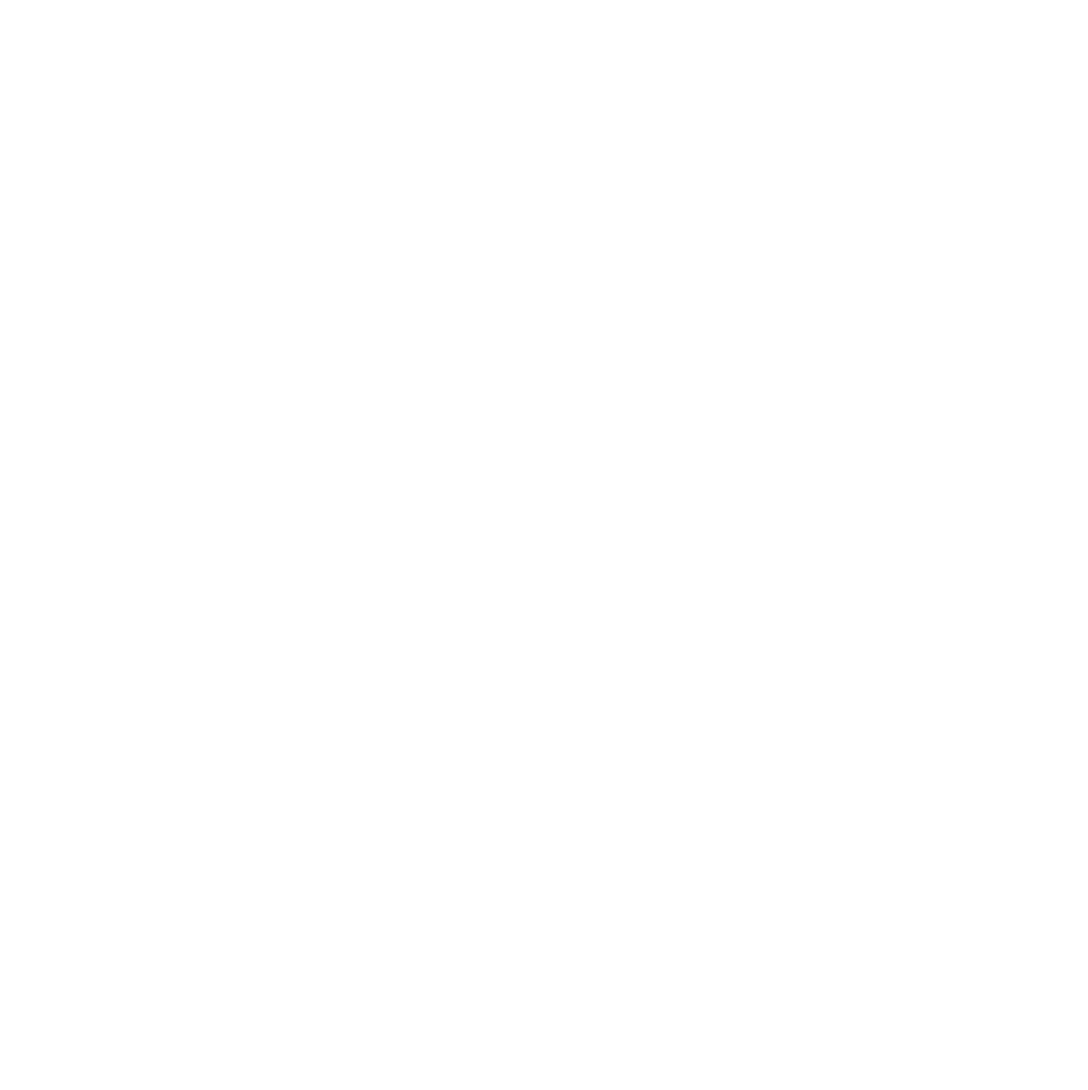
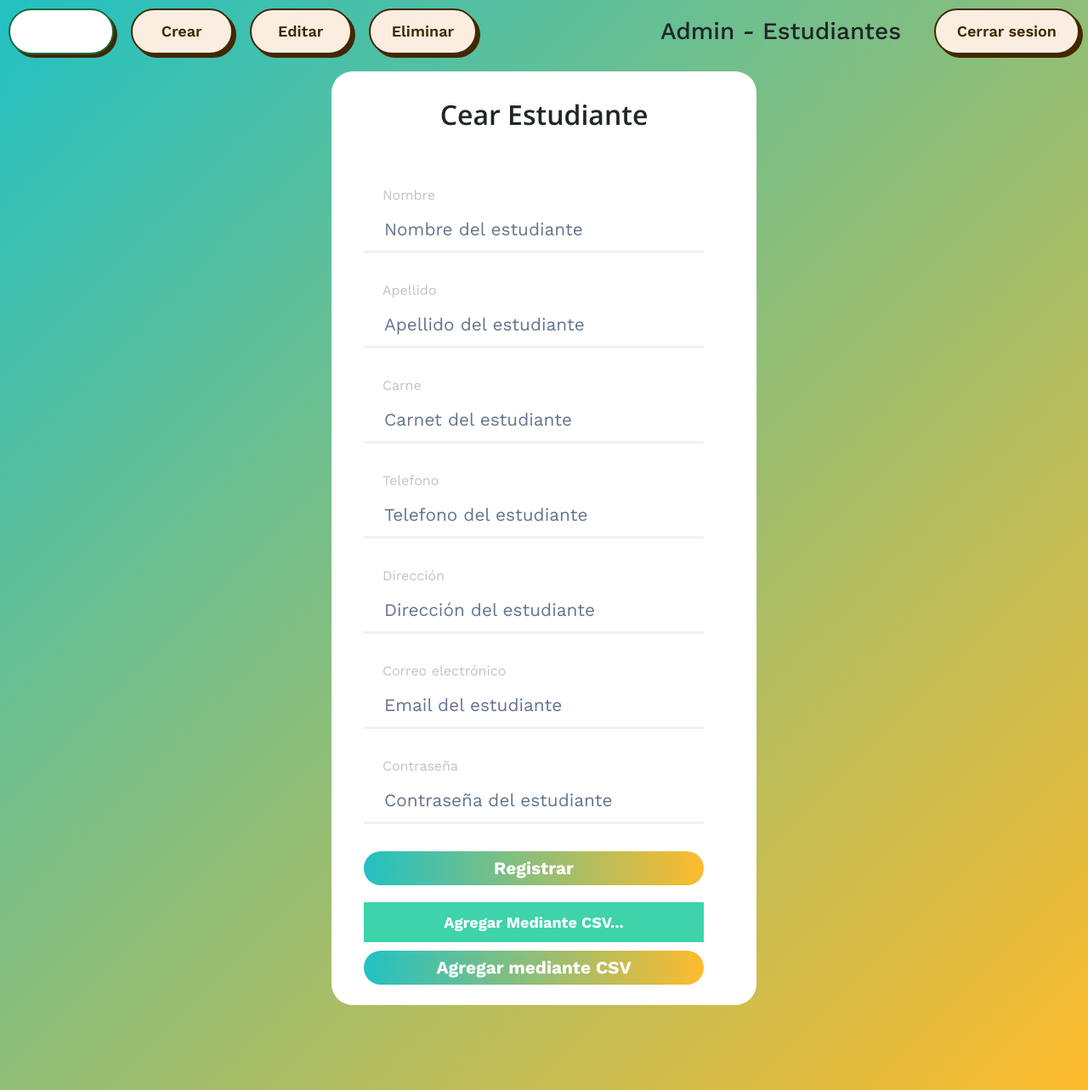
Before and after one commit to bram814/DB1-ProyectoFinal_G6, a React (Create React App) app in the folder frontend/: page /modTeacherRegistryStudent in a window 1280 px wide. Before the commit this address had no page. Shown: the whole page at 85% size. Before the commit the page ends 800 px from the top, so only its background shows below. Built offline with nearby package versions, Linux system fonts and the light colour scheme.

Commit message:
[Update] publicaciones.

```diff
--- /dev/null
+++ b/frontend/src/Screens/teacherScreens/ModTeacherRegistryStudent.js
@@ -0,0 +1,219 @@
+import React, {useState} from 'react';
+import "../css/Login.css";
+import { useForm } from '../../Hooks/useForm';
+import { AddStudent, SetCsvStudent} from '../../Api/Routes';
+import Swal from 'sweetalert2';
+import { useNavigate  } from "react-router-dom";
+
+export const ModTeacherRegistryStudent = () => {
+
+  const [fileName, setFileName] = useState("");
+  const [fileContent, setFileContent] = useState("");
+
+  const navigate = useNavigate();
+  const [ formValues, handleInputChange, reset ] = useForm(
+    {
+      name:"",
+      lastname:"",
+      carne: "",
+      phone: "",
+      direction: "",
+      email: "",
+      password: "",
+      profilePicture: "",
+
+    }
+  );
+  const {name, lastname, carne, phone, direction, email, password} = formValues;
+
+  const verifyUser = async () => {
+    if(name!==""){
+      const SendBackend = await AddStudent(name, lastname, carne, phone, direction, email, password);
+
+      await SendBackend.json();
+      if(SendBackend.status === 200){
+        Swal.fire(
+          'Exito',
+          'Se ha registrado el nuevo estudiante',
+          'success'
+        );
+      } else {
+        Swal.fire({
+          icon: 'error',
+          title: 'Oops...',
+          text: 'Ha habido un error al ingresar al estudiante',
+        });
+      }
+      reset();
+    }
+  };
+
+  const readFile = (e) => {
+    try{
+      const file = e.target.files[0];
+      const reader = new FileReader();
+      reader.readAsText(file);
+      reader.onload = () => {
+          setFileName(file.name);
+          setFileContent(reader.result)
+
+          Swal.fire(
+            'Exito',
+            "Csv Cargado",
+            'success'
+          );
+      }
+  }catch(error){
+
+      Swal.fire({
+        icon: 'error',
+        title: 'Oops...',
+        text: error,
+      });
+
+  }
+}
+
+  const bulkLoad = async () => {
+
+    const SendBackend = await SetCsvStudent(fileName, fileContent);
+    const result =  await SendBackend.json();
+
+    if (SendBackend.status === 200){
+      Swal.fire(
+        'Exito',
+        result,
+        'success'
+      );
+    } else {
+      Swal.fire({
+        icon: 'error',
+        title: 'Oops...',
+        text: result,
+      });
+    }
+
+    reset();
+  };
+
+  return (
+    <div>
+      <button className="btn btn-success button-74 animate__animated animate__fadeInTopLeft"  onClick={() => navigate("/teacherPublications")}>
+        Teacher
+      </button>
+      <button onClick={() => navigate("/registryStudent")} className="btn btn-success button-74 animate__animated animate__fadeInTopLeft">
+        Crear
+      </button>
+      <button onClick={() => navigate("/updateStudent")} className="btn btn-success button-74 animate__animated animate__fadeInTopLeft">
+        Editar
+      </button>
+      <button onClick={() => navigate("/deleteStudent")} className="btn btn-success button-74 animate__animated animate__fadeInTopLeft">
+        Eliminar
+      </button>
+      <button onClick={() => navigate("/login")} className="btn btn-success button-75 animate__animated animate__fadeInTopLeft">
+        Cerrar sesion
+      </button>
+      <h3 className="userTeacher animate__animated animate__fadeInTopLeft">
+          Admin - Estudiantes
+      </h3>
+      <div className="animate__animated animate__bounceInLeft registryStudent">
+        <h2 id="headerTitle">Cear Estudiante</h2>
+        <div>
+          <div className="row">
+            <label>Nombre</label>
+            <input
+              name="name"
+              type="text"
+              placeholder="Nombre del estudiante"
+              value={name}
+              onChange={handleInputChange}
+            />
+          </div>
+          <div className="row">
+            <label>Apellido</label>
+            <input
+              name="lastname"
+              type="text"
+              placeholder="Apellido del estudiante"
+              value={lastname}
+              onChange={handleInputChange}
+            />
+          </div>
+          <div className="row">
+            <label>Carne</label>
+            <input
+              name="carne"
+              type="text"
+              placeholder="Carnet del estudiante"
+              value={carne}
+              onChange={handleInputChange}
+            />
+          </div>
+          <div className="row">
+            <label>Telefono</label>
+            <input
+              name="phone"
+              type="text"
+              placeholder="Telefono del estudiante"
+              value={phone}
+              onChange={handleInputChange}
+            />
+          </div>
+          <div className="row">
+            <label>Dirección</label>
+            <input
+              name="direction"
+              type="text"
+              placeholder="Dirección del estudiante"
+              value={direction}
+              onChange={handleInputChange}
+            />
+          </div>
+          <div className="row">
+            <label>Correo electrónico</label>
+            <input
+              name="email"
+              type="text"
+              placeholder="Email del estudiante"
+              value={email}
+              onChange={handleInputChange}
+            />
+          </div>
+          <div className="row">
+            <label>Contraseña</label>
+            <input
+              name="password"
+              type="password"
+              placeholder="Contraseña del estudiante"
+              value={password}
+              onChange={handleInputChange}
+            />
+          </div>
+          <div id="button" className="row">
+            <button
+              onClick={verifyUser}
+            >
+              Registrar
+            </button>
+            <div className="custom-input-file col-md-6 col-sm-6 col-xs-6">
+              <input
+                  type="file"
+                  id="fichero-tarifas"
+                  className="input-file"
+                  placeholder="Seleccione un archivo"
+                  multiple={false}
+                  onChange={readFile}
+              />
+                  Agregar Mediante CSV...
+          </div>
+            <button className='bulkLoad'
+              onClick={bulkLoad}
+            >
+              Agregar mediante CSV
+            </button>
+          </div>
+        </div>
+      </div>
+    </div>
+  )
+}
--- a/frontend/src/Screens/teacherScreens/Publications.js
+++ b/frontend/src/Screens/teacherScreens/Publications.js
@@ -11,6 +11,7 @@ export const Publications = () => {
   const [profile, setProfile] = useState("");
   const [pubs, setPubs] = useState([]);
   const [courses, setCourses] = useState([]);
+  const [nameUser, setNameUser] = useState([]);
 
   // useEffect(async () => {
   //   const profile = localStorage.getItem("teacherProfile");
@@ -26,6 +27,9 @@ export const Publications = () => {
 
   useEffect(() => {
     (async () => {
+      if (nameUser == null){
+          setNameUser(data.username)
+      }
       const profile = localStorage.getItem("teacherProfile");
       const initialValue = JSON.parse(profile);
       const data = {
@@ -92,6 +96,10 @@ export const Publications = () => {
 
     //Verificamos que se haya ingresado ambos campos
     if (formValues && course) {
+      console.log(formValues[0])
+      console.log(formValues[1])
+      console.log(course)
+      console.log(nameUser)
       const newPublication = {
         key: pubs[pubs.length-1].key+1,
         title: formValues[0],
@@ -171,7 +179,7 @@ export const Publications = () => {
       <button onClick={() => navigate("/teacherExams")} className="btn btn-success button-74 animate__animated animate__fadeInTopLeft">
         Examenes
       </button>
-      <button onClick={() => navigate("/teacherStudents")} className="btn btn-success button-74 animate__animated animate__fadeInTopLeft">
+      <button onClick={() => navigate("/modTeacherRegistryStudent")} className="btn btn-success button-74 animate__animated animate__fadeInTopLeft">
         Estudiantes
       </button>
       <button onClick={closeSession} className="btn btn-success button-75 animate__animated animate__fadeInTopLeft">
--- a/frontend/src/index.js
+++ b/frontend/src/index.js
@@ -28,6 +28,8 @@ import { Exams } from "./Screens/teacherScreens/Exams.js";
 import { Students } from "./Screens/teacherScreens/Students.js";
 import { App } from "./App";
 import { AdminScreen } from "./Screens/AdminScreens/AdminScreen";
+import { ModTeacherRegistryStudent } from "./Screens/teacherScreens/ModTeacherRegistryStudent";
+
 
 render(
   <BrowserRouter>
@@ -53,6 +55,7 @@ render(
 
       <Route path="/regestryMateria"      element={<RegestryMateria />} />
       <Route path="/assignmentMateria"    element={<AssignmentMateria />} />
+      <Route path="/modTeacherRegistryStudent"    element={<ModTeacherRegistryStudent />} />
 
     </Routes>
   </BrowserRouter>,
```
Also changed, not shown: 2 other files (tests, documents, lock files or other folders).
